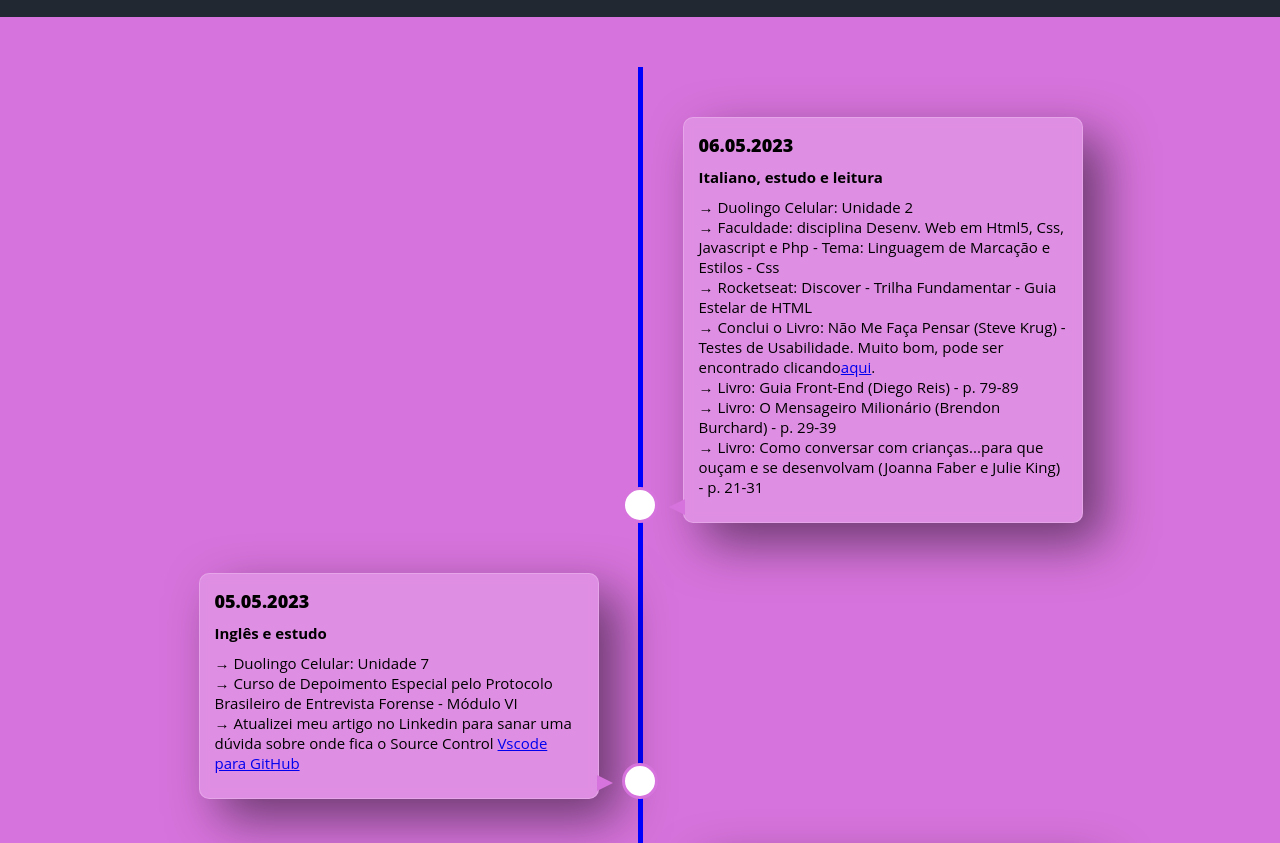
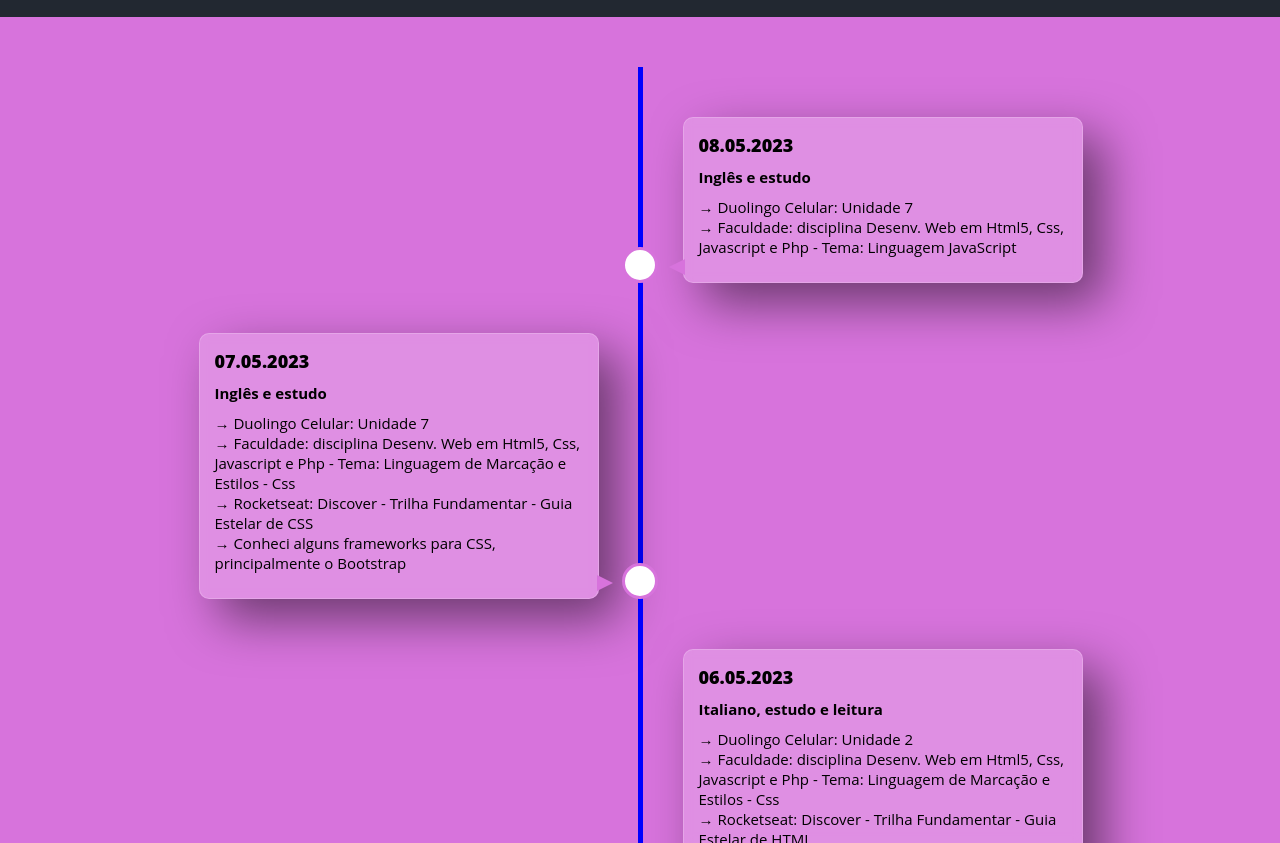
Before and after one commit to BrunnoML/mytimeline, a plain HTML site: page index.html in a window 1280 px wide. Shown: the part 257-1100 px from the top of the page. Drawn offline with Linux system fonts and the light colour scheme.

Commit message:
add days 07 and 08.05.2023

```diff
--- a/index.html
+++ b/index.html
@@ -48,6 +48,45 @@
       <section class="timeline-section">
         <!--Put all that should be in the timeline inside a ul tag-->
         <ul>
+          <li>
+            <div>
+              <time>08.05.2023</time>
+              <h4>Inglês e estudo</h4>
+              <dl>
+                <dd>&rarr; Duolingo Celular: Unidade 7</dd>
+
+                <dd>
+                  &rarr; Faculdade: disciplina Desenv. Web em Html5, Css,
+                  Javascript e Php - Tema: Linguagem JavaScript
+                </dd>
+              </dl>
+            </div>
+          </li>
+          <li>
+            <div>
+              <time>07.05.2023</time>
+              <h4>Inglês e estudo</h4>
+              <dl>
+                <dd>&rarr; Duolingo Celular: Unidade 7</dd>
+
+                <dd>
+                  &rarr; Faculdade: disciplina Desenv. Web em Html5, Css,
+                  Javascript e Php - Tema: Linguagem de Marcação e Estilos - Css
+                </dd>
+
+                <dd>
+                  &rarr; Rocketseat: Discover - Trilha Fundamentar - Guia
+                  Estelar de CSS
+                </dd>
+
+                <dd>
+                  &rarr; Conheci alguns frameworks para CSS, principalmente o
+                  Bootstrap
+                </dd>
+              </dl>
+            </div>
+          </li>
+
           <li>
             <div>
               <time>06.05.2023</time>
```
